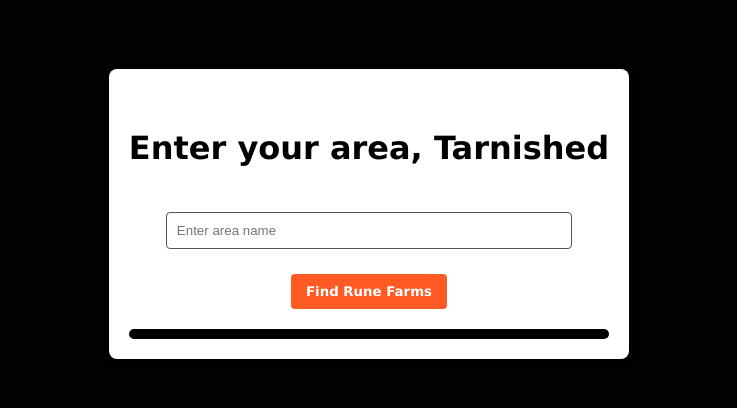
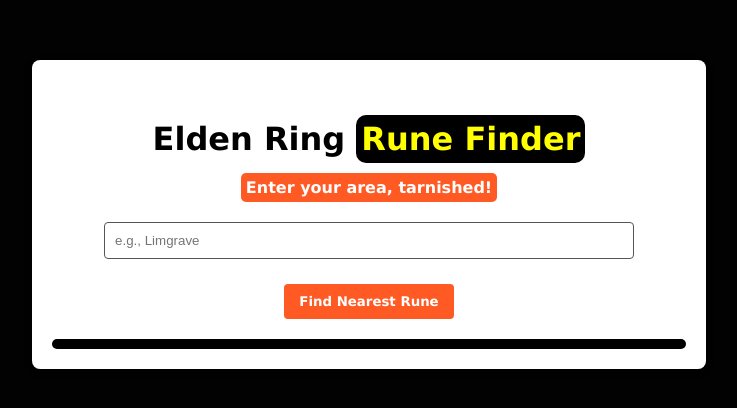
Before and after one commit to TGH75972/rune-finder, a plain HTML site: page index.html in a window 1280 px wide. Shown: the part 186-594 px from the top of the page, without its empty margins (271-1008 px from the left). Drawn offline with Linux system fonts and the light colour scheme.

Commit message:
Update index.html

```diff
--- a/index.html
+++ b/index.html
@@ -3,15 +3,16 @@
 <head>
     <meta charset="UTF-8">
     <meta name="viewport" content="width=device-width, initial-scale=1.0">
-    <title>Elden Ring Rune Farm</title>
+    <title>Elden Ring Rune Finder</title>
     <link rel="stylesheet" href="styles.css">
 </head>
 <body>
     <div class="container">
-        <h1>Enter your area, Tarnished</h1>
+        <h1>Elden Ring <span>Rune Finder</span></h1>
+        <label for="area">Enter your area, tarnished!</label>
+        <input type="text" id="area" placeholder="e.g., Limgrave">
+        <button id="findRune">Find Nearest Rune</button>
         <img src="rune.jpg" alt="Rune" class="rune-image">
-        <input type="text" id="area" placeholder="Enter area name">
-        <button id="findRune">Find Rune Farms</button>
         <div id="result"></div>
         <audio id="runeSound" src="rune.mp3"></audio>
     </div>
```
